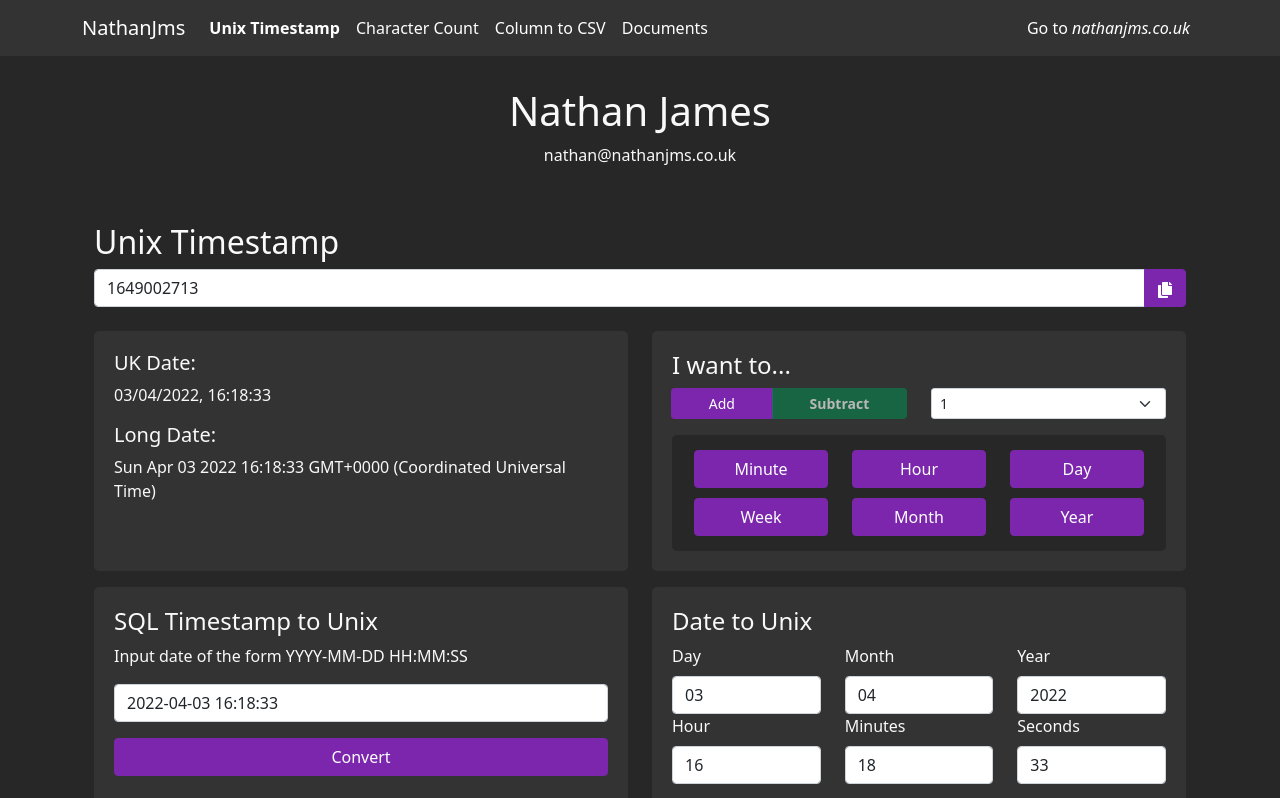
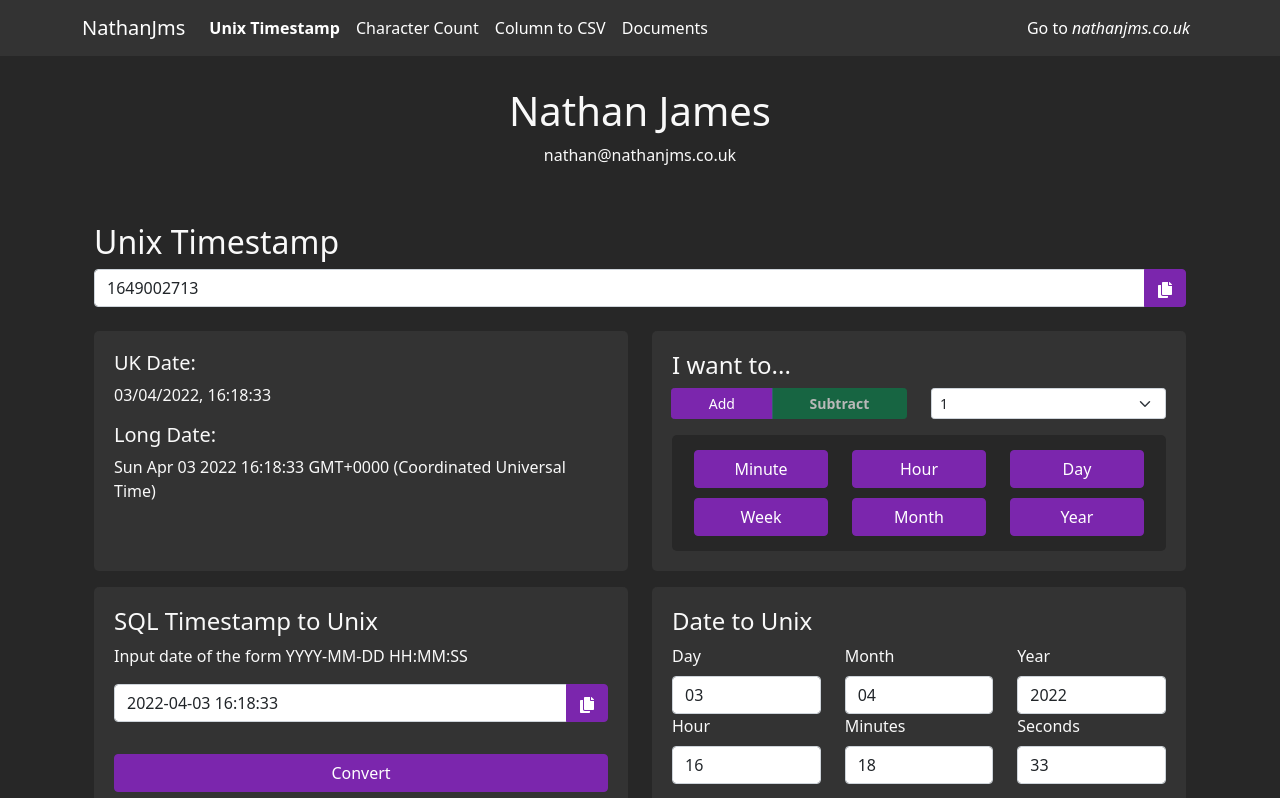
Before and after one commit to Nathanjms/nathanjms-tools, a React (Create React App) app: page / in a window 1280 px wide. Shown: the top 798 px of the page. Built offline with nearby package versions, Linux system fonts and the light colour scheme.

Commit message:
Make copy function generic, add it to sql input

```diff
--- a/src/components/main/unixtime/UnixTime.tsx
+++ b/src/components/main/unixtime/UnixTime.tsx
@@ -92,13 +92,12 @@ const UnixTime: React.FC<UnixTimeProps> = (): ReactElement => {
   };
 
   const handleCopyToClipboard = (
-    e: React.MouseEvent<HTMLButtonElement>
+    e: React.MouseEvent<HTMLButtonElement>,
+    copyVal: string
   ): void => {
-    let btn = e.currentTarget as HTMLButtonElement;
-    let copyText = document.getElementById("unixTimeInput") as HTMLInputElement;
-
+    let btn = e.currentTarget;
     btn.disabled = true;
-    navigator.clipboard.writeText(copyText.value);
+    navigator.clipboard.writeText(copyVal);
 
     toast.success("Copied!", {
       style: {
@@ -177,7 +176,10 @@ const UnixTime: React.FC<UnixTimeProps> = (): ReactElement => {
                 value={String(unixTime)}
                 onChange={handleCurrentTimestampChange}
               />
-              <Button id="copyToClipboard" onClick={handleCopyToClipboard}>
+              <Button
+                id="copyToClipboard"
+                onClick={(e) => handleCopyToClipboard(e, String(unixTime))}
+              >
                 <FaCopy />
               </Button>
             </InputGroup>
@@ -258,15 +260,20 @@ const UnixTime: React.FC<UnixTimeProps> = (): ReactElement => {
               <h4>SQL Timestamp to Unix</h4>
               <p>Input date of the form YYYY-MM-DD HH:MM:SS</p>
               <Form className="mb-3" onSubmit={handleSqlDateChange}>
+                <InputGroup className="mb-3">
                   <input
-                  id="unixTimeInput"
+                    id="sqlTimeInput"
                     type="text"
                     className="form-control"
-                  defaultValue={sqlDate}
+                    value={sqlDate}
                     onChange={(e) => {
                       setSqlDate(e.target.value);
                     }}
                   />
+                  <Button onClick={(e) => handleCopyToClipboard(e, sqlDate)}>
+                    <FaCopy />
+                  </Button>
+                </InputGroup>
                 <Button className="w-100 mt-3" type="submit">
                   Convert
                 </Button>
```
Lines whose indentation alone changed are shown as unchanged.
